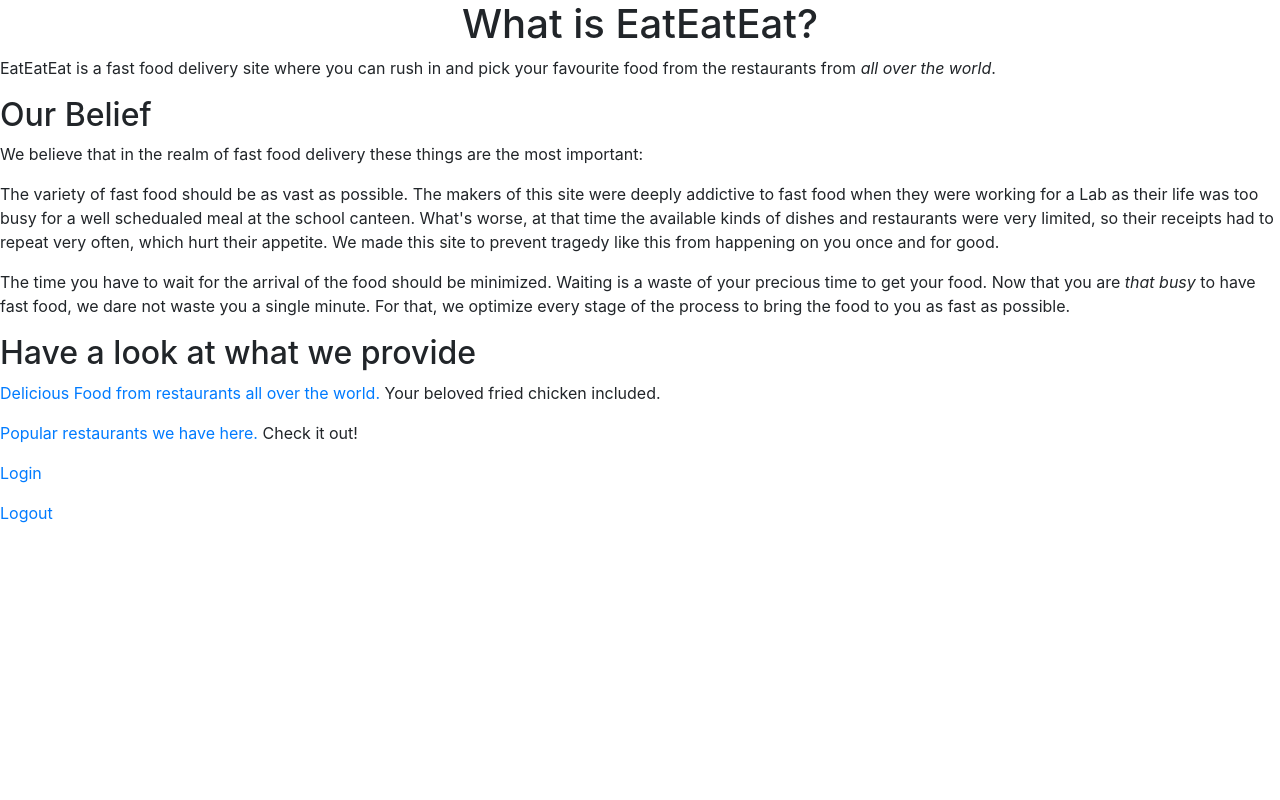
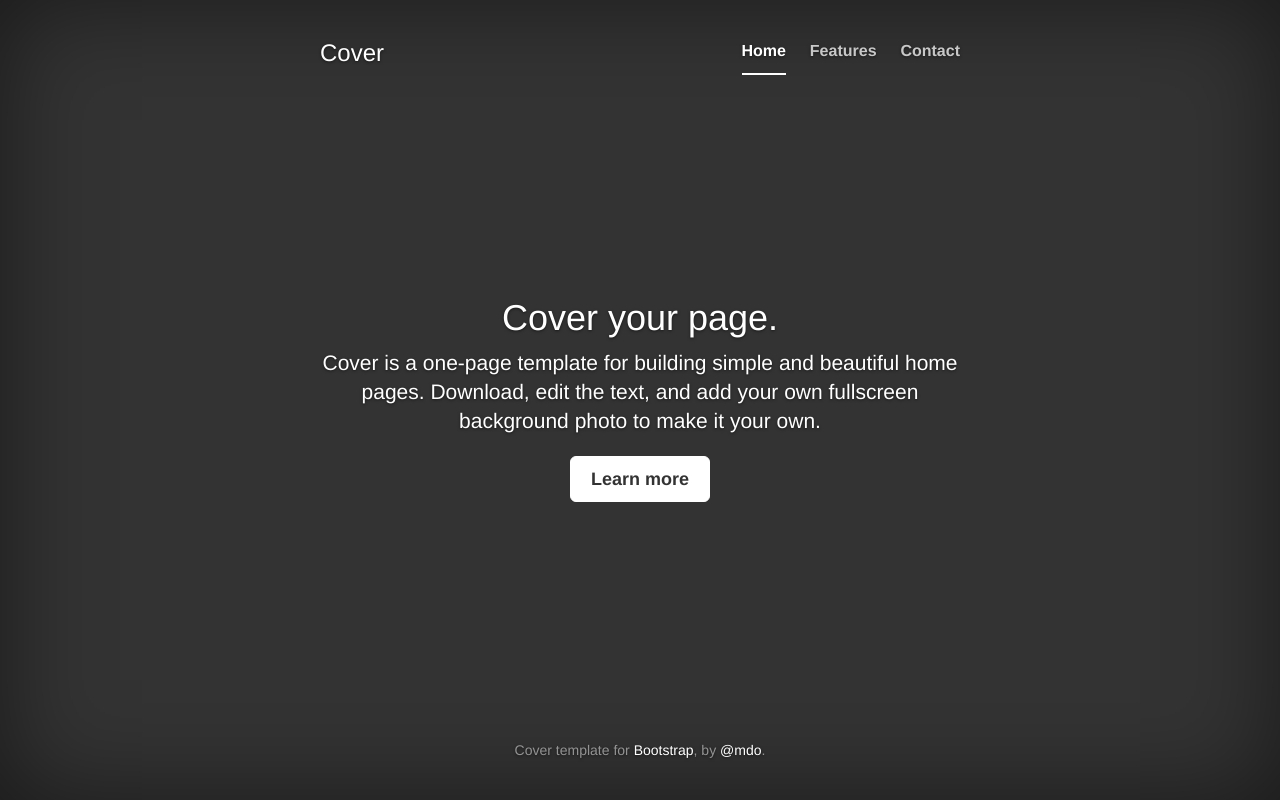
Before and after one commit to cgsdfc/EatEatEat, a Django app: page / in a window 1280 px wide. Run offline with Django 3.2, Linux system fonts and the light colour scheme; some libraries are stand-ins or nearby versions.

Commit message:
Fix cover.html bug
The private style seems to load but fails to render
because I left out rel="stylesheet" in the link
be careful about attributes!

```diff
--- /dev/null
+++ b/homepage/static/homepage/cover.css
@@ -0,0 +1,163 @@
+/*
+ * Globals
+ */
+
+/* Links */
+a,
+a:focus,
+a:hover {
+  color: #fff;
+}
+
+/* Custom default button */
+.btn-default,
+.btn-default:hover,
+.btn-default:focus {
+  color: #333;
+  text-shadow: none; /* Prevent inheritance from `body` */
+  background-color: #fff;
+  border: 1px solid #fff;
+}
+
+
+/*
+ * Base structure
+ */
+
+html,
+body {
+  height: 100%;
+  background-color: #333;
+}
+body {
+  color: #fff;
+  text-align: center;
+  text-shadow: 0 1px 3px rgba(0,0,0,.5);
+}
+
+/* Extra markup and styles for table-esque vertical and horizontal centering */
+.site-wrapper {
+  display: table;
+  width: 100%;
+  height: 100%; /* For at least Firefox */
+  min-height: 100%;
+  -webkit-box-shadow: inset 0 0 100px rgba(0,0,0,.5);
+          box-shadow: inset 0 0 100px rgba(0,0,0,.5);
+}
+.site-wrapper-inner {
+  display: table-cell;
+  vertical-align: top;
+}
+.cover-container {
+  margin-right: auto;
+  margin-left: auto;
+}
+
+/* Padding for spacing */
+.inner {
+  padding: 30px;
+}
+
+
+/*
+ * Header
+ */
+.masthead-brand {
+  margin-top: 10px;
+  margin-bottom: 10px;
+}
+
+.masthead-nav > li {
+  display: inline-block;
+}
+.masthead-nav > li + li {
+  margin-left: 20px;
+}
+.masthead-nav > li > a {
+  padding-right: 0;
+  padding-left: 0;
+  font-size: 16px;
+  font-weight: bold;
+  color: #fff; /* IE8 proofing */
+  color: rgba(255,255,255,.75);
+  border-bottom: 2px solid transparent;
+}
+.masthead-nav > li > a:hover,
+.masthead-nav > li > a:focus {
+  background-color: transparent;
+  border-bottom-color: #a9a9a9;
+  border-bottom-color: rgba(255,255,255,.25);
+}
+.masthead-nav > .active > a,
+.masthead-nav > .active > a:hover,
+.masthead-nav > .active > a:focus {
+  color: #fff;
+  border-bottom-color: #fff;
+}
+
+@media (min-width: 768px) {
+  .masthead-brand {
+    float: left;
+  }
+  .masthead-nav {
+    float: right;
+  }
+}
+
+
+/*
+ * Cover
+ */
+
+.cover {
+  padding: 0 20px;
+}
+.cover .btn-lg {
+  padding: 10px 20px;
+  font-weight: bold;
+}
+
+
+/*
+ * Footer
+ */
+
+.mastfoot {
+  color: #999; /* IE8 proofing */
+  color: rgba(255,255,255,.5);
+}
+
+
+/*
+ * Affix and center
+ */
+
+@media (min-width: 768px) {
+  /* Pull out the header and footer */
+  .masthead {
+    position: fixed;
+    top: 0;
+  }
+  .mastfoot {
+    position: fixed;
+    bottom: 0;
+  }
+  /* Start the vertical centering */
+  .site-wrapper-inner {
+    vertical-align: middle;
+  }
+  /* Handle the widths */
+  .masthead,
+  .mastfoot,
+  .cover-container {
+    width: 100%; /* Must be percentage or pixels for horizontal alignment */
+  }
+}
+
+@media (min-width: 992px) {
+  .masthead,
+  .mastfoot,
+  .cover-container {
+    width: 700px;
+  }
+}
--- /dev/null
+++ b/homepage/templates/homepage/cover.html
@@ -0,0 +1,46 @@
+{% extends "basic-template.html" %}
+{% load static %}
+{% block private_style %}
+<link href="{% static "homepage/cover.css" %}" rel="stylesheet"/>
+{% endblock %}
+
+{% block content %}
+<div class="site-wrapper">
+
+  <div class="site-wrapper-inner">
+
+    <div class="cover-container">
+
+      <div class="masthead clearfix">
+        <div class="inner">
+          <h3 class="masthead-brand">Cover</h3>
+          <nav>
+            <ul class="nav masthead-nav">
+              <li class="active"><a href="#">Home</a></li>
+              <li><a href="#">Features</a></li>
+              <li><a href="#">Contact</a></li>
+            </ul>
+          </nav>
+        </div>
+      </div>
+
+      <div class="inner cover">
+        <h1 class="cover-heading">Cover your page.</h1>
+        <p class="lead">Cover is a one-page template for building simple and beautiful home pages. Download, edit the text, and add your own fullscreen background photo to make it your own.</p>
+        <p class="lead">
+        <a href="#" class="btn btn-lg btn-default">Learn more</a>
+        </p>
+      </div>
+
+      <div class="mastfoot">
+        <div class="inner">
+          <p>Cover template for <a href="http://getbootstrap.com">Bootstrap</a>, by <a href="https://twitter.com/mdo">@mdo</a>.</p>
+        </div>
+      </div>
+
+    </div>
+
+  </div>
+
+</div>
+{% endblock %}
--- a/homepage/templates/homepage/first_page.html
+++ b/homepage/templates/homepage/first_page.html
@@ -1,7 +1,6 @@
 {% extends "basic-template.html" %}
 {% block content %}
 <title>EatEatEat Order your delicious food in a second</title>
-<body>
 <div>
   <h1 align=center>What is EatEatEat?</h1>
   <p>EatEatEat is a fast food delivery site where you can rush in and pick
@@ -34,5 +33,4 @@
   <p><a href="{% url 'login' %}">Login</a></p>
   <p><a href="{% url 'logout' %}">Logout</a></p>
 </div>
-</body>
 {% endblock %}
--- a/homepage/views.py
+++ b/homepage/views.py
@@ -6,7 +6,7 @@ from django.views.generic.detail import DetailView
 
 def index(request):
     dishes = Dish.objects.all()
-    return render(request, 'homepage/first_page.html', context={ 'dishes': dishes })
+    return render(request, 'homepage/cover.html', context={ 'dishes': dishes })
 
 class DishesListView(ListView):
     paginate_by=10
--- a/trible_eat/settings.py
+++ b/trible_eat/settings.py
@@ -121,6 +121,7 @@ USE_TZ = True
 STATIC_URL = '/static/'
 STATICFILES_DIRS = (
         os.path.join(BASE_DIR, "static"),
+        os.path.join(BASE_DIR, "homepage/static"),
     )
 MEDIA_ROOT = ( BASE_DIR )
 MEDIA_URL = '/media/'
```
Also changed, not shown: templates/basic-template.html (+4 -5 lines). Lines whose indentation alone changed are shown as unchanged.
